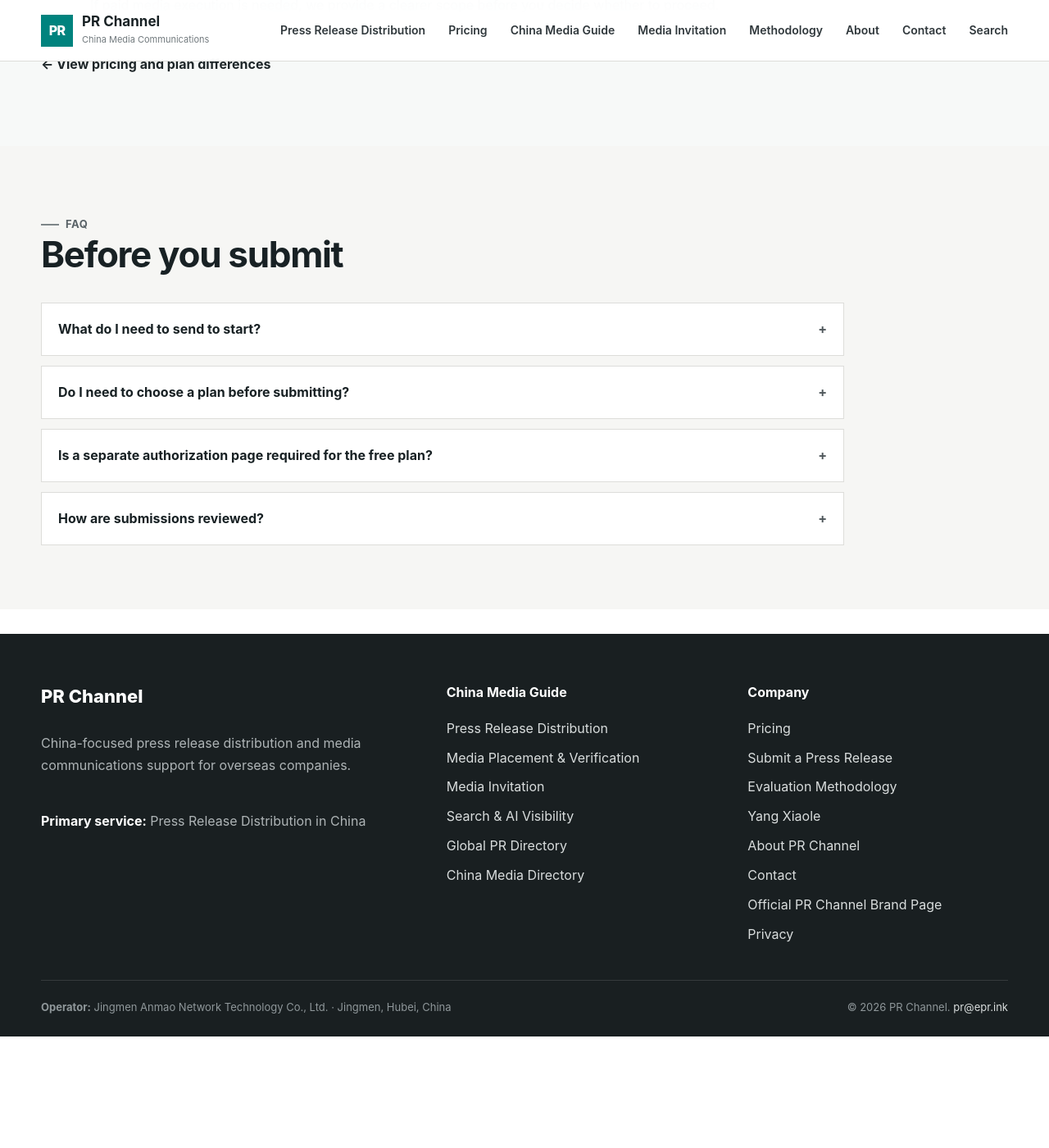
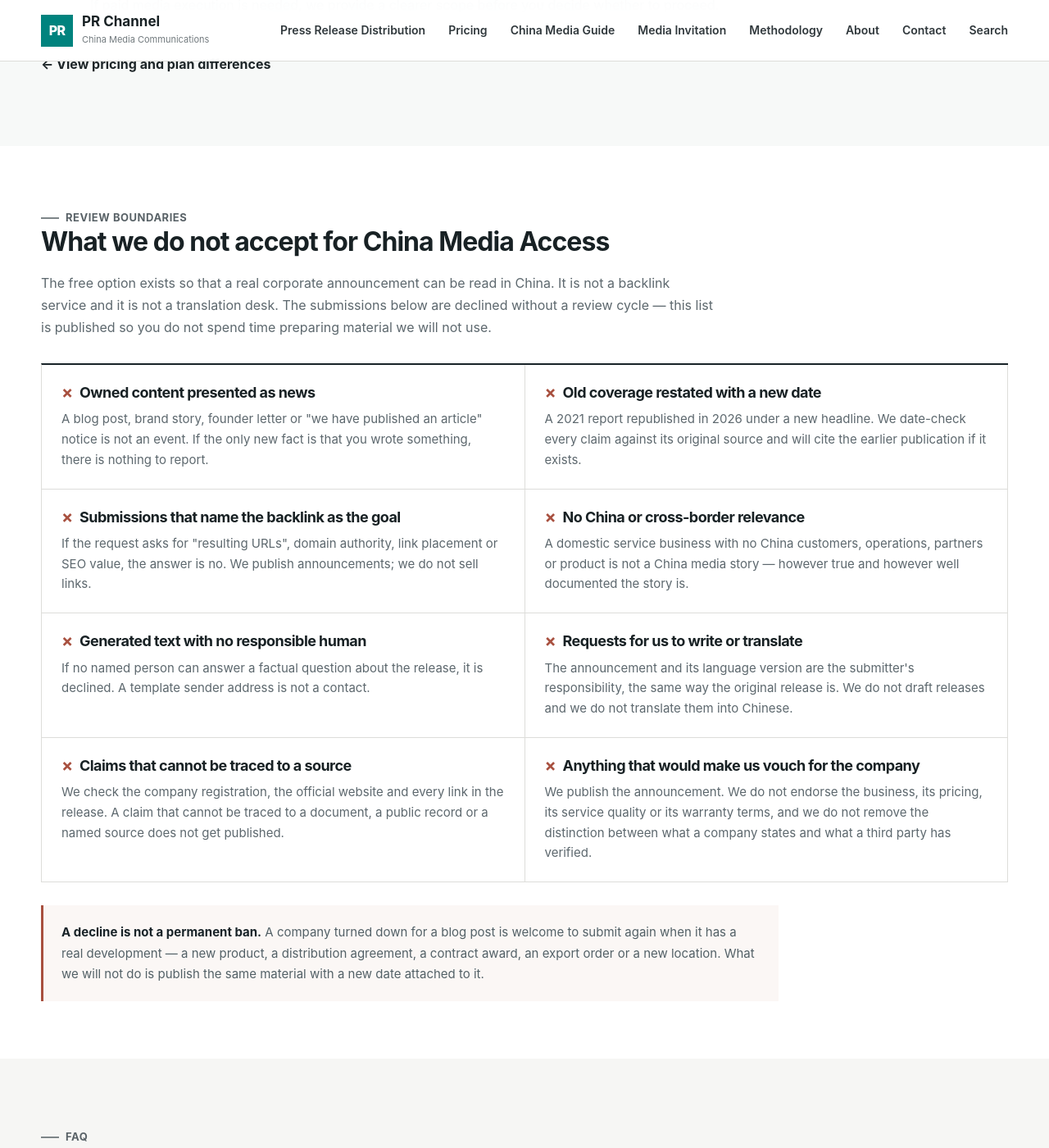
Before and after one commit to PRChannel/pressreleasechannel.com, a Jekyll site: the page built from submit-press-release/index.html, in a window 1280 px wide and 1400 px high, scrolled down 1722 px. Shown: the whole window at 82% size. Built offline with Jekyll 4.4.1, drawn with Linux system fonts in a browser that asks for light colours; before the commit the page ends 2986 px from its top, so only the background shows below that; some of the changed text lies outside the part shown.

Commit message:
Submit page: publish review boundaries (what we decline) plus three FAQ entries on backlinks, translation and acceptance

```diff
--- a/assets/css/style.css
+++ b/assets/css/style.css
@@ -759,3 +759,14 @@ main .submit-page a.submit-btn:active {
 .china-directory-toolbar-v2{grid-template-columns:1.55fr .85fr .85fr .85fr;}
 @media(max-width:900px){.china-directory-toolbar-v2{grid-template-columns:1fr 1fr;}.environment-list>div{grid-template-columns:110px 1fr;}}
 @media(max-width:620px){.china-directory-toolbar-v2{grid-template-columns:1fr;}}
+
+/* Submit page: review boundaries (what we do not accept) */
+.submit-reject-lead{max-width:820px;color:#5d686e;margin:0 0 30px;font-size:16px;line-height:1.7}
+.submit-reject{display:grid;grid-template-columns:repeat(2,1fr);border-top:2px solid #182328;border-left:1px solid var(--line)}
+.submit-reject-item{padding:22px 24px;border-right:1px solid var(--line);border-bottom:1px solid var(--line)}
+.submit-reject-item h3{font-size:18px;margin:0 0 8px;padding-left:22px;position:relative;line-height:1.35}
+.submit-reject-item h3:before{content:"\00d7";position:absolute;left:0;top:-2px;color:#a8503f;font-weight:700;font-size:21px}
+.submit-reject-item p{margin:0;color:#5d686e;font-size:15px;line-height:1.65}
+.submit-reject-foot{margin-top:28px;padding:20px 22px;border-left:3px solid #a8503f;background:#fbf7f5;color:#536167;font-size:15px;line-height:1.7;max-width:900px}
+.submit-reject-foot strong{color:#182328}
+@media(max-width:860px){.submit-reject{grid-template-columns:1fr}}
--- a/submit-press-release/index.html
+++ b/submit-press-release/index.html
@@ -1,7 +1,7 @@
 ---
 layout: default
 title: "Submit Your Press Release to PR Channel"
-description: "Send your press release to PR Channel for China media distribution review, free public information access or a custom media plan."
+description: "Submit a press release to PR Channel for China distribution review: what the free option accepts, what we decline, and what a paid plan adds."
 permalink: /submit-press-release/
 faq_title: Before you submit
 faq:
@@ -13,6 +13,12 @@ faq:
     a: "No. The submitter only needs to confirm that they are authorized to provide the announcement to PR Channel for distribution. PR Channel may add a short distribution note to the published version."
   - q: "How are submissions reviewed?"
     a: "Submissions are reviewed manually in three steps: a source check of the company website and announcement, a distribution route recommendation, and a clear scope or quote before any paid execution."
+  - q: "What do you not accept?"
+    a: "Owned content presented as news, old coverage restated with a new date, submissions whose stated goal is a backlink, companies with no China or cross-border relevance, generated text with no responsible named contact, requests for us to write or translate the release, and claims that cannot be traced to a source. These are declined without a review cycle."
+  - q: "Will you translate my press release into Chinese?"
+    a: "No. The announcement and its language version are the submitter's responsibility, the same way the original release is. We review and distribute what you send; we do not write or translate it for you."
+  - q: "Do you sell backlinks?"
+    a: "No. PR Channel is a review and distribution service, not a link marketplace. Submissions that name resulting URLs, domain authority or SEO value as the objective are declined, and the free option does not guarantee indexing, ranking or AI citation."
 ---
 <div class="submit-page">
   <section class="submit-hero">
@@ -65,4 +71,25 @@ faq:
       <p class="submit-back"><a href="/pricing/">← View pricing and plan differences</a></p>
     </div>
   </section>
+
+  <section class="submit-section" id="what-we-do-not-accept">
+    <div class="container">
+      <div class="eyebrow">Review boundaries</div>
+      <h2 class="submit-next-title">What we do not accept for China Media Access</h2>
+      <p class="submit-reject-lead">The free option exists so that a real corporate announcement can be read in China. It is not a backlink service and it is not a translation desk. The submissions below are declined without a review cycle — this list is published so you do not spend time preparing material we will not use.</p>
+
+      <div class="submit-reject">
+        <div class="submit-reject-item"><h3>Owned content presented as news</h3><p>A blog post, brand story, founder letter or "we have published an article" notice is not an event. If the only new fact is that you wrote something, there is nothing to report.</p></div>
+        <div class="submit-reject-item"><h3>Old coverage restated with a new date</h3><p>A 2021 report republished in 2026 under a new headline. We date-check every claim against its original source and will cite the earlier publication if it exists.</p></div>
+        <div class="submit-reject-item"><h3>Submissions that name the backlink as the goal</h3><p>If the request asks for "resulting URLs", domain authority, link placement or SEO value, the answer is no. We publish announcements; we do not sell links.</p></div>
+        <div class="submit-reject-item"><h3>No China or cross-border relevance</h3><p>A domestic service business with no China customers, operations, partners or product is not a China media story — however true and however well documented the story is.</p></div>
+        <div class="submit-reject-item"><h3>Generated text with no responsible human</h3><p>If no named person can answer a factual question about the release, it is declined. A template sender address is not a contact.</p></div>
+        <div class="submit-reject-item"><h3>Requests for us to write or translate</h3><p>The announcement and its language version are the submitter's responsibility, the same way the original release is. We do not draft releases and we do not translate them into Chinese.</p></div>
+        <div class="submit-reject-item"><h3>Claims that cannot be traced to a source</h3><p>We check the company registration, the official website and every link in the release. A claim that cannot be traced to a document, a public record or a named source does not get published.</p></div>
+        <div class="submit-reject-item"><h3>Anything that would make us vouch for the company</h3><p>We publish the announcement. We do not endorse the business, its pricing, its service quality or its warranty terms, and we do not remove the distinction between what a company states and what a third party has verified.</p></div>
+      </div>
+
+      <div class="submit-reject-foot"><strong>A decline is not a permanent ban.</strong> A company turned down for a blog post is welcome to submit again when it has a real development — a new product, a distribution agreement, a contract award, an export order or a new location. What we will not do is publish the same material with a new date attached to it.</div>
+    </div>
+  </section>
 </div>
```
